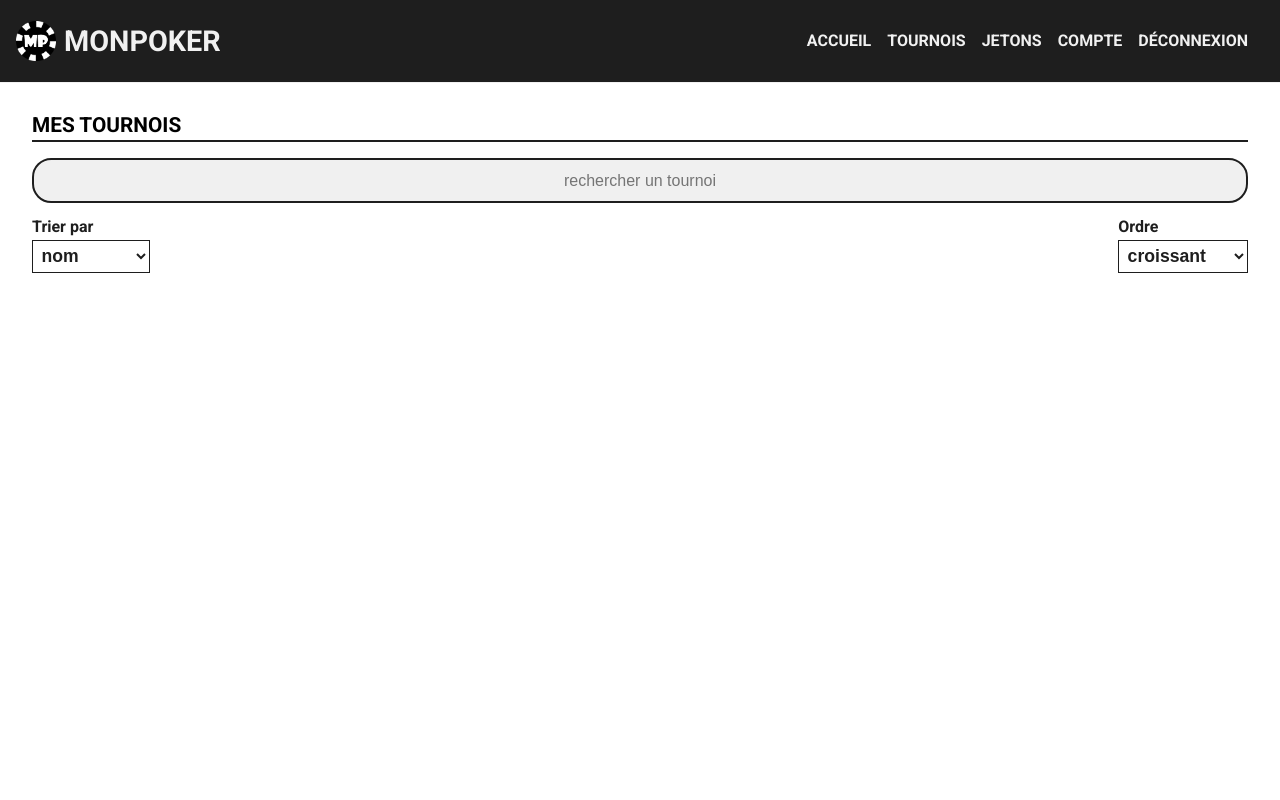
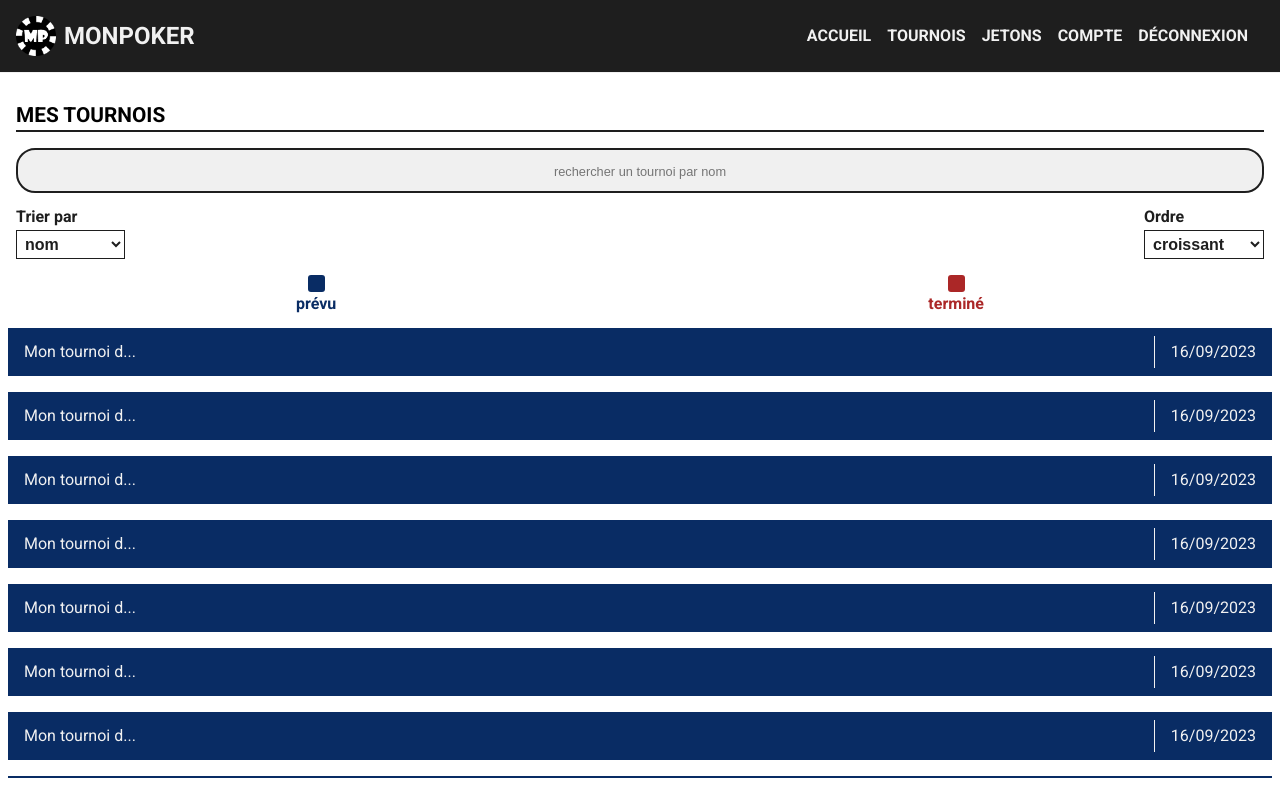
Before and after one commit to juan5987/monpoker-react, a React (Create React App) app: page /tournaments in a window 1280 px wide. Built offline with nearby package versions, Linux system fonts and the light colour scheme.

Commit message:
added tournament component

```diff
--- a/src/Router.tsx
+++ b/src/Router.tsx
@@ -2,7 +2,7 @@ import React from 'react'
 import { BrowserRouter, Routes, Route } from "react-router-dom";
 import Layout from './components/Layout';
 import Home from './pages/Home';
-import Tournaments from './pages/Tournaments';
+import Tournaments from './pages/Tournaments/Tournaments';
 
 const Router = () => {
     return (
--- a/src/pages/Tournaments.tsx
+++ b/src/pages/Tournaments/Tournaments.tsx
@@ -1,5 +1,6 @@
 import React from 'react'
-import '../styles/tournaments.sass'
+import Tournament from './components/Tournament'
+import '../../styles/tournaments.sass'
 
 const Home = () => {
   return (
@@ -8,7 +9,7 @@ const Home = () => {
         <h2 className='tournaments__title__text'>Mes tournois</h2>
       </div>
       <section className="tournaments__searchbar">
-        <input type="text" className="tournaments__searchbar__input" id="searchbar" name="searchbar" placeholder='rechercher un tournoi' />
+        <input type="text" className="tournaments__searchbar__input" id="searchbar" name="searchbar" placeholder='rechercher un tournoi par nom' />
       </section>
       <section className="tournaments__filters">
         <div className="tournaments__filters__element">
@@ -29,6 +30,39 @@ const Home = () => {
           </select>
         </div>
       </section>
+      <section className="tournaments__legend">
+          <div className="tournaments__legend__element">
+            <div className="tournaments__legend__element__box tournaments__legend__element__box--pending"></div>
+            <span className="tournaments__legend__element__text tournaments__legend__element__text--pending">prévu</span>
+          </div>
+          <div className="tournaments__legend__element">
+            <div className="tournaments__legend__element__box tournaments__legend__element__box--finished"></div>
+            <span className="tournaments__legend__element__text tournaments__legend__element__text--finished">terminé</span>
+          </div>
+        </section>
+      <section className="tournaments__tournaments">
+        <Tournament />
+        <Tournament />
+        <Tournament />
+        <Tournament />
+        <Tournament />
+        <Tournament />
+        <Tournament />
+        <Tournament />
+        <Tournament />
+        <Tournament />
+        <Tournament />
+        <Tournament />
+        <Tournament />
+        <Tournament />
+        <Tournament />
+        <Tournament />
+        <Tournament />
+        <Tournament />
+        <Tournament />
+        <Tournament />
+        <Tournament />
+      </section>
     </div>
   )
 }
--- /dev/null
+++ b/src/pages/Tournaments/components/Tournament.tsx
@@ -0,0 +1,13 @@
+import React from 'react'
+import '../../../styles/tournament.sass'
+
+const Tournament = () => {
+  return (
+        <div className="tournament">
+          <span className="tournament__title tournament__element">Mon tournoi d...</span>
+          <span className="tournament__date tournament__element">16/09/2023</span>
+        </div>
+  )
+}
+
+export default Tournament
--- a/src/styles/header.sass
+++ b/src/styles/header.sass
@@ -18,15 +18,15 @@
         &___img
 
         &__text
-            font-size: 1.8rem
+            font-size: 1.5rem
             font-weight: bold
             text-transform: uppercase
             margin-left: .5rem
 
     &__burger
-        width: 50px
-        height: 50px
-        border: 3px solid rgb(241, 241, 241)
+        width: 45px
+        height: 45px
+        border: 2px solid rgb(241, 241, 241)
         border-radius: 10px
         display: flex
         flex-direction: column
@@ -36,10 +36,10 @@
         cursor: pointer
 
         &__line
-            height: 3px
+            height: 2px
             width: 100%
             background-color: rgb(241, 241, 241)
-            border-radius: 3px
+            border-radius: 2px
             transition: background-color 0.3s
             cursor: pointer
 
--- a/src/styles/layout.sass
+++ b/src/styles/layout.sass
@@ -2,11 +2,12 @@
     display: flex
     flex-direction: column
     width: 100vw
-    min-height: 100vh
+    height: 100vh
+    overflow: hidden
 
 .main
     display: flex
     flex-direction: column
     align-items: center
     flex-grow: 1
-    padding: 2rem
+    padding: 2rem 0
--- /dev/null
+++ b/src/styles/tournament.sass
@@ -0,0 +1,24 @@
+.tournament, .tournament--finished
+    display: flex
+    justify-content: space-between
+    width: 100%
+    background-color: rgb(9, 44, 100)
+    color: rgb(241,241,241)
+    margin-bottom: 1rem
+    padding: .5em 1em
+
+    &--finished
+        background-color: rgb(156, 4, 4)
+
+    &__element
+        display: flex
+        align-items: center
+        height: 2em
+
+    &__title
+        padding-right: 1em
+        border-right: 1px solid rgb(241,241,241)
+        flex-grow: 1
+
+    &__date
+        padding-left: 1em
--- a/src/styles/tournaments.sass
+++ b/src/styles/tournaments.sass
@@ -8,6 +8,7 @@
         display: flex
         align-items: center
         margin-bottom: 1rem
+        padding: 0 1rem
 
         &__text
             width: 100%
@@ -21,6 +22,7 @@
         display: flex
         flex-direction: column
         margin-bottom: 1rem
+        padding: 0 1rem
 
         &__input
             font-size: 1.2rem
@@ -30,12 +32,14 @@
             background-color: rgb(240,240,240)
 
             &::placeholder
-                font-size: 1rem
+                font-size: .8rem
                 text-align: center
 
     &__filters
         display: flex
         justify-content: space-between
+        margin-bottom: 1rem
+        padding: 0 1rem
 
         &__element
             display: flex
@@ -48,7 +52,44 @@
 
             &__select, &__option
                 color: rgb(30,30,30)
-                font-size: 1.1rem
+                font-size: 1rem
                 font-weight: bold
                 padding: .25em
                 border: 1px solid rgb(30,30,30)
+
+    &__legend
+        width: 100%
+        display: flex
+        justify-content: space-around
+        margin-bottom: 1rem
+
+        &__element
+            display: flex
+            flex-direction: column
+            align-items: center
+
+            &__box
+                width: 17px
+                height: 17px
+                margin-bottom: .25rem
+                border-radius: 3px
+
+                &--finished
+                    background-color: rgb(171, 39, 39)
+
+                &--pending
+                    background-color: rgb(9, 44, 100)
+
+            &__text
+                font-weight: bold
+
+                &--finished
+                    color: rgb(171, 39, 39)
+
+                &--pending
+                    color: rgb(9, 44, 100)
+
+    &__tournaments
+        max-height: calc(100vh - 350px)
+        overflow-y: scroll
+        padding: 0 .5rem
```
